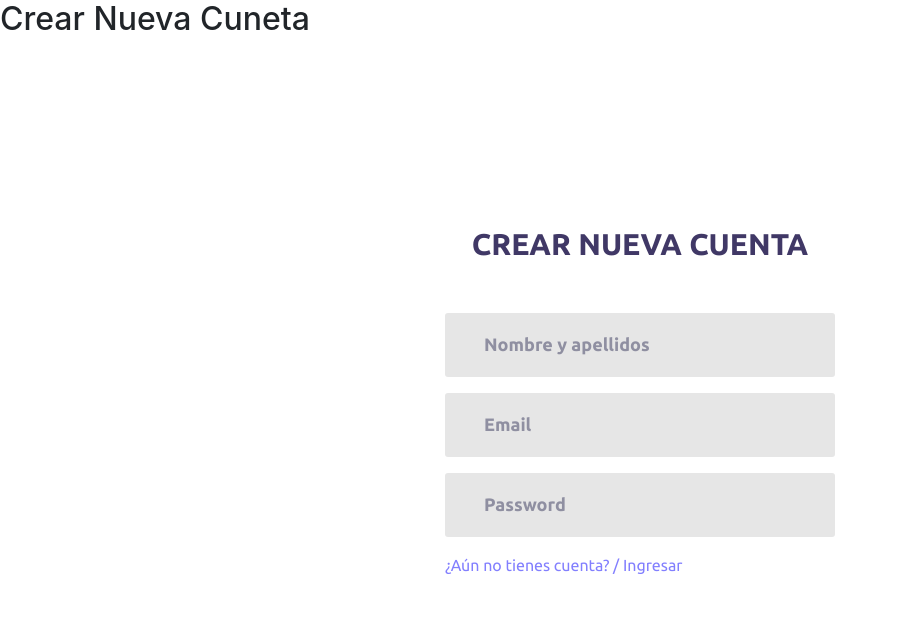
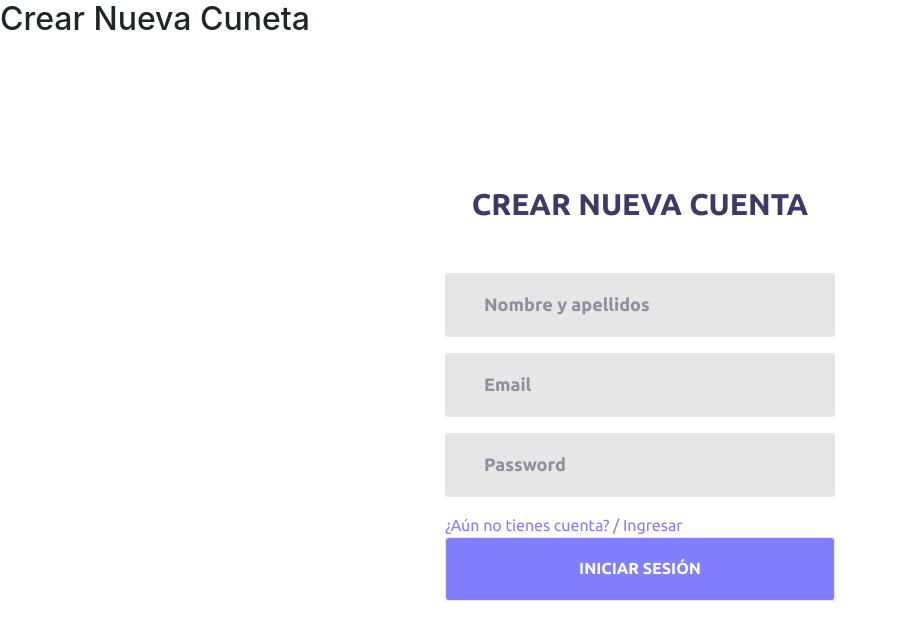
Before and after one commit to JaimeAbad/unit6, an Angular app: page / in a window 1280 px wide. Shown: the top 640 px of the page, without its empty margins (0-897 px from the left). Built offline with nearby package versions, Linux system fonts and the light colour scheme.

Commit message:
c6
diapositiva40

```diff
--- a/src/app/pages/login/login.component.html
+++ b/src/app/pages/login/login.component.html
@@ -35,6 +35,16 @@
                  <span class="focus-input100"></span>
         </div>
 
+        <div class="flex-sb-m w-full p-t-3 p-b-24">
+          <div class="contact100-form-checkbox">
+            <input [(ngModel)]="recordarme"
+                   class="input-checkbox100" id="ckb1"
+                   type="checkbox" name="remember-me" >
+            <label class="label-checkbox100" fro ="ckb1">
+              Recordar mi usuario
+            </label>
+          </div>
+        </div>
 
 
       </form>
--- a/src/app/pages/login/login.component.ts
+++ b/src/app/pages/login/login.component.ts
@@ -12,30 +12,44 @@ import Swal from 'sweetalert2';
   styleUrls: ['./login.component.css']
 })
 export class LoginComponent implements OnInit {
+  usuario: UsuarioComponent;
+  recordarme: boolean;
 
-  constructor() { }
+  constructor(private autenticacion: AutenticacionService ) { }
 
   ngOnInit() {
   }
 
   login( form: NgForm) {
-    if (form.invalid) {
-        return;
-    }
+    if ( form.invalid) { return; }
+
     Swal.fire({
       allowOutsideClick: false, //prevenir cerrar el alert al clicar
       type: 'info',
       text: 'Espere por favor ...'
     });
-    //METODO PARA QUE NO APAREXCA BOTON DE ACEPTAR/OK
+    //METODO PARA QUE NO APAREZCA BOTON DE ACEPTAR/OK
     Swal.showLoading();
 
     this.autenticacion.login( this.usuario )
     .subscribe( resp => {
       console.log(resp);
+      Swal.close();
+
+      //Controlo si se ha pulsado correctamente
+      if (this.recordarme) {
+          localStorage.setItem('email', this.usuario.email);
+      }
+
+
     }, (error)=> {
       console.log(error);
-      console.log(error.error.error,onmessage);
+      console.log(error.error.error.message);
+      Swal.fire({
+        type: 'error',
+        title: 'Error al autenticar',
+        text: error.error.error.message
+      });
     });
 
 
--- a/src/app/pages/registro/registro.component.html
+++ b/src/app/pages/registro/registro.component.html
@@ -14,7 +14,7 @@
     <h2>Crear Nueva Cuneta</h2>
     <!-- hay que importar FormsModule en module para poder usar ngModel aqui -->
 
-
+    <div class="limiter">
       <div class="container-login100">
         <div class="wrap-login100 p-t-500 p-b-90">
           <form (ngSubmit)= "validarFormulario(formularioReferenciaLocal)"
@@ -79,6 +79,13 @@
                 <a routerLink="/login" class="txt1">
                   ¿Aún no tienes cuenta? / Ingresar
                 </a>
+              </div>
+
+              <div class="wrap-input100 m-b-16">
+                <button class="login100-form-btn"
+                       type="button"
+                       name="button"
+                       placeholder="Ingresar">Iniciar Sesión</button>
 
               </div>
 
@@ -87,6 +94,8 @@
         </div>
 
       </div>
+    </div>
+
 
 
 
--- a/src/app/service/autenticacion.service.ts
+++ b/src/app/service/autenticacion.service.ts
@@ -29,7 +29,7 @@ export class AutenticacionService {
       '{ this.url }:signUp?=${ this.apiKey }',
     authData
   ).pipe(
-    map( resp => {
+    map( resp => { //es lo que me va a devolver el token
       this.guardarToken ( resp['idToken']); //Filtro la informacion
       return resp;
     })
```
Lines whose indentation alone changed are shown as unchanged.
